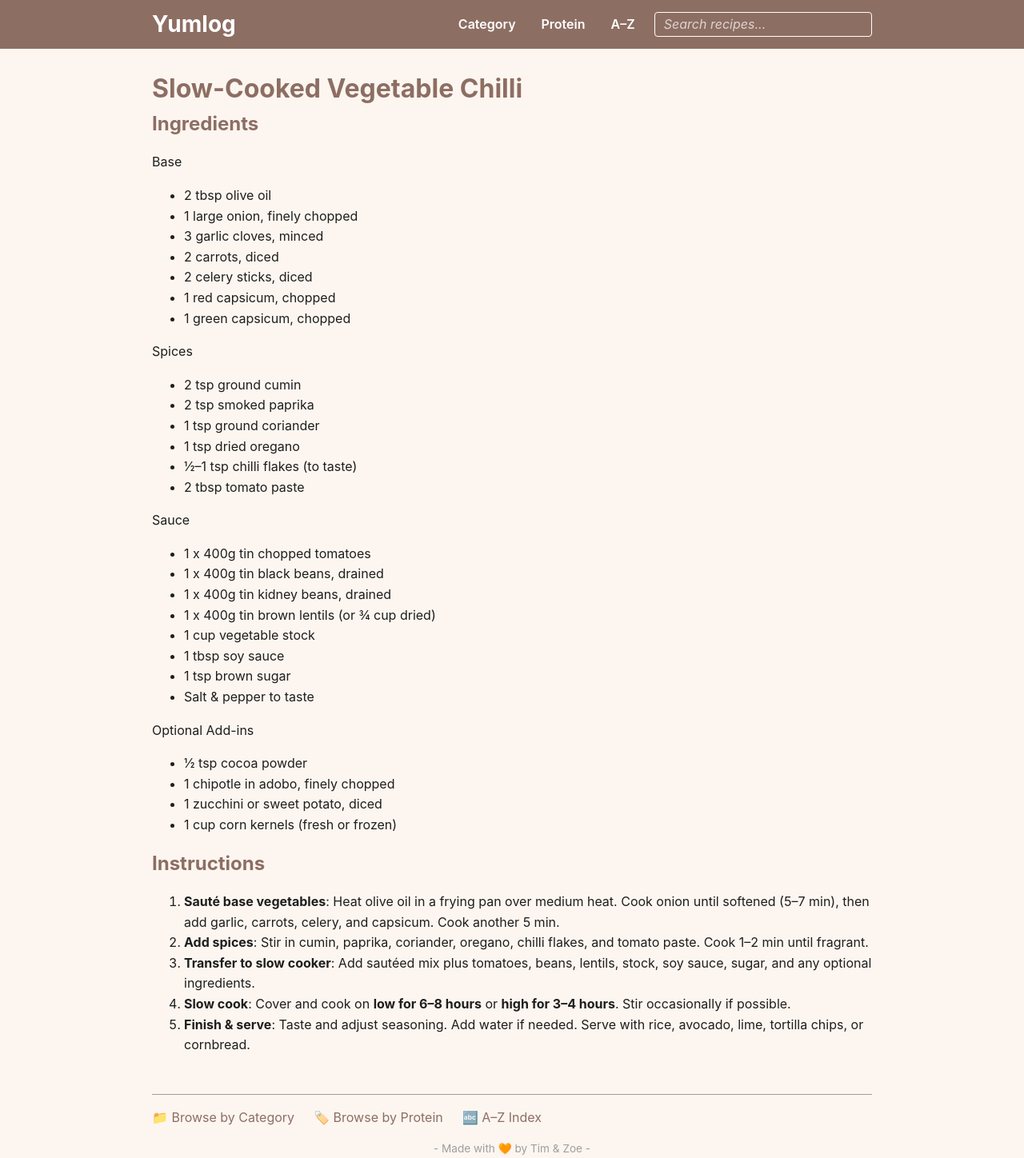
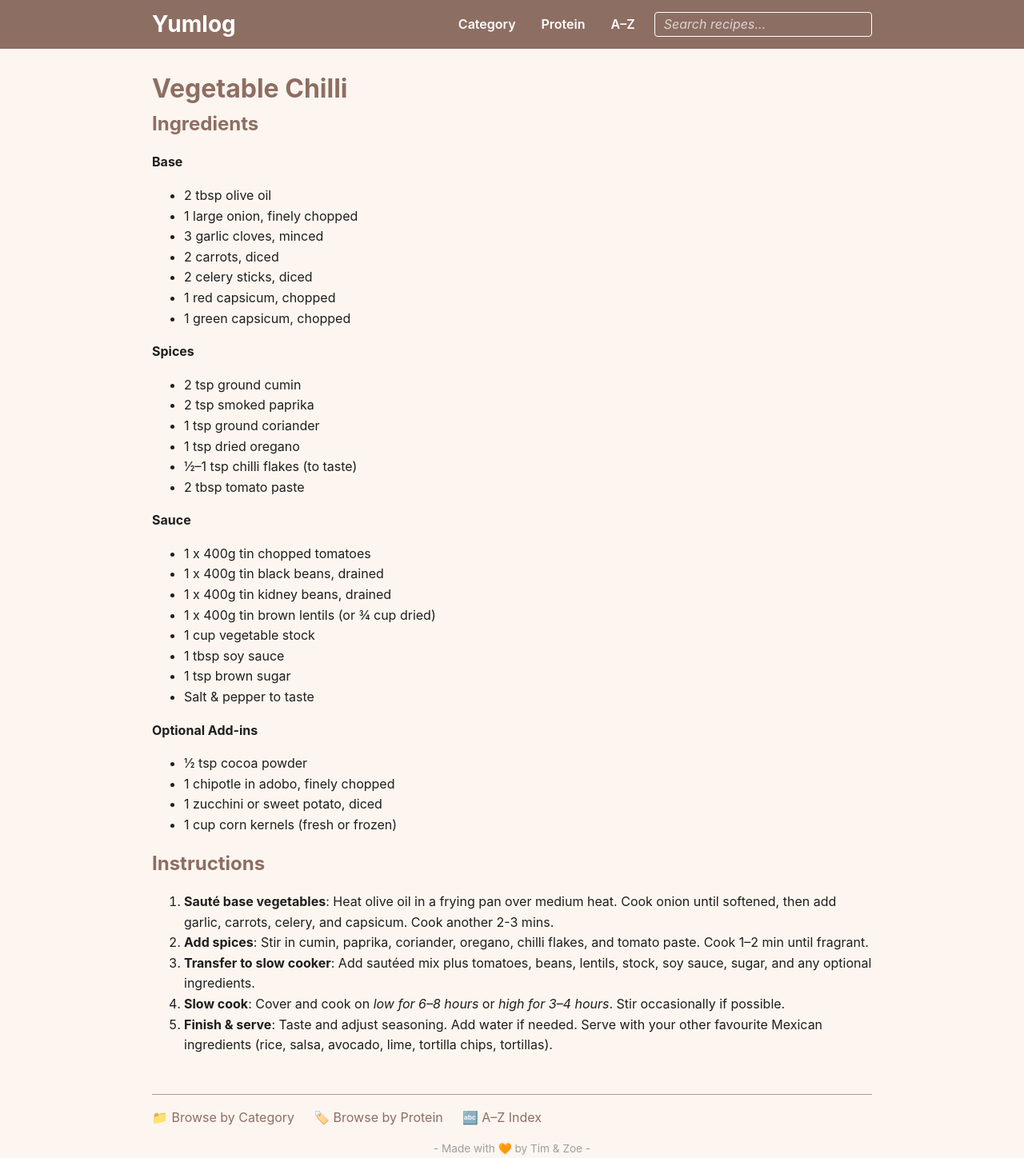
Before and after one commit to Tim-Claessen/yumlog, a Jekyll site: the page built from recipes/vegetable_chilli.md, in a window 1280 px wide. Shown: the whole page at 80% size. Built offline with Jekyll 4.4.1, drawn with Linux system fonts in a browser that asks for light colours.

Commit message:
Obsidian auto sync: 2025-06-26 20:34:28

```diff
--- a/recipes/vegetable_chilli.md
+++ b/recipes/vegetable_chilli.md
@@ -1,6 +1,6 @@
 ---
-title: Slow-Cooked Vegetable Chilli
-category: "[[curry]]"
+title: Vegetable Chilli
+category: "[[slow_cooker]]"
 protein:
   - "[[protein/beans|beans]]"
   - "[[protein/lentils|lentils]]"
@@ -17,11 +17,11 @@ date_created: 2025-06-26
 layout: recipe
 ---
 
-# Slow-Cooked Vegetable Chilli
+# Vegetable Chilli
 
 ## Ingredients
 
-Base
+**Base**
 - 2 tbsp olive oil
 - 1 large onion, finely chopped
 - 3 garlic cloves, minced
@@ -30,7 +30,7 @@ Base
 - 1 red capsicum, chopped
 - 1 green capsicum, chopped
 
-Spices
+**Spices**
 - 2 tsp ground cumin
 - 2 tsp smoked paprika
 - 1 tsp ground coriander
@@ -38,7 +38,7 @@ Spices
 - ½–1 tsp chilli flakes (to taste)
 - 2 tbsp tomato paste
 
-Sauce
+**Sauce**
 - 1 x 400g tin chopped tomatoes
 - 1 x 400g tin black beans, drained
 - 1 x 400g tin kidney beans, drained
@@ -48,7 +48,7 @@ Sauce
 - 1 tsp brown sugar
 - Salt & pepper to taste
 
-Optional Add-ins
+**Optional Add-ins**
 - ½ tsp cocoa powder
 - 1 chipotle in adobo, finely chopped
 - 1 zucchini or sweet potato, diced
@@ -56,8 +56,8 @@ Optional Add-ins
 
 ## Instructions
 
-1. **Sauté base vegetables**: Heat olive oil in a frying pan over medium heat. Cook onion until softened (5–7 min), then add garlic, carrots, celery, and capsicum. Cook another 5 min.
+1. **Sauté base vegetables**: Heat olive oil in a frying pan over medium heat. Cook onion until softened, then add garlic, carrots, celery, and capsicum. Cook another 2-3 mins.
 2. **Add spices**: Stir in cumin, paprika, coriander, oregano, chilli flakes, and tomato paste. Cook 1–2 min until fragrant.
 3. **Transfer to slow cooker**: Add sautéed mix plus tomatoes, beans, lentils, stock, soy sauce, sugar, and any optional ingredients.
-4. **Slow cook**: Cover and cook on **low for 6–8 hours** or **high for 3–4 hours**. Stir occasionally if possible.
-5. **Finish & serve**: Taste and adjust seasoning. Add water if needed. Serve with rice, avocado, lime, tortilla chips, or cornbread.
+4. **Slow cook**: Cover and cook on _low for 6–8 hours_ or _high for 3–4 hours_. Stir occasionally if possible.
+5. **Finish & serve**: Taste and adjust seasoning. Add water if needed. Serve with your other favourite Mexican ingredients (rice, salsa, avocado, lime, tortilla chips, tortillas).
```
Also changed, not shown: recipes/honey_mustard_dressing.md (added, +29 -0 lines), vietnamese_dressing.md (added, +36 -0 lines).
